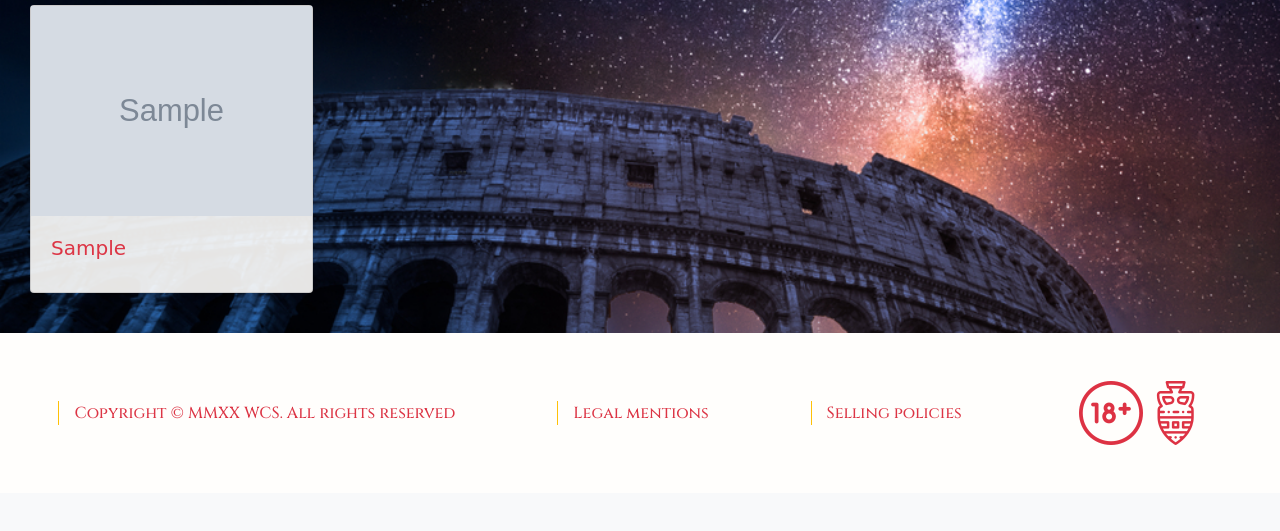
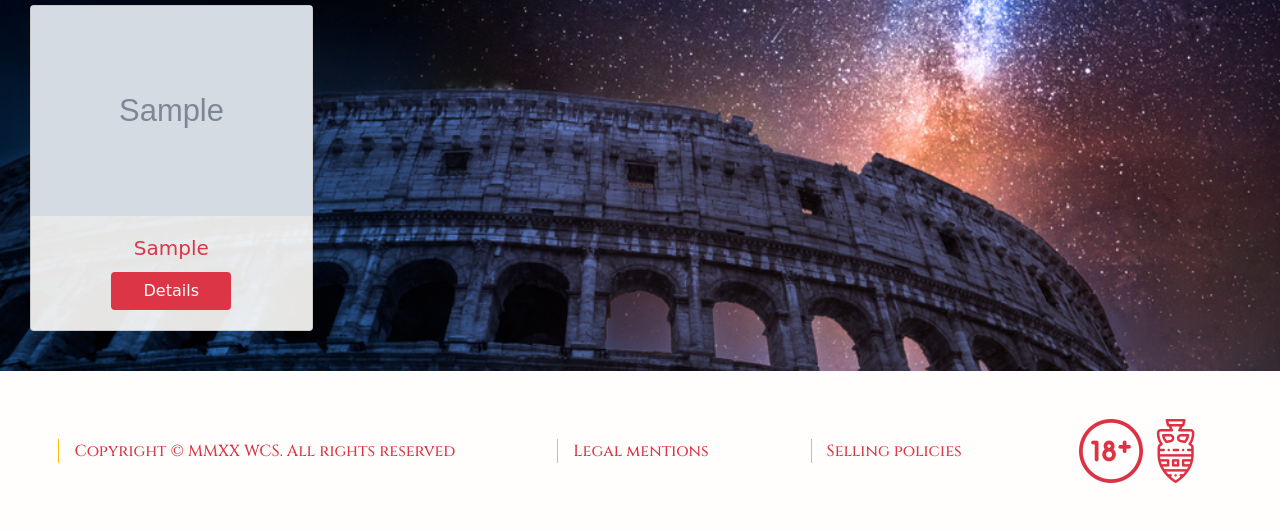
Before and after one commit to AliNedjar/Hackaton_Berners_Lee_MVC, a PHP site: template src/View/Details/index.html.twig in a window 1280 px wide. Shown: the part 373-904 px from the top of the page. Before the commit the page ends 818 px from the top, so only its background shows below. Run offline with PHP 8.4, Linux system fonts and the light colour scheme; the template is opened without the code that fills it: most values are stand-ins (such as "Sample title", 1, 10 or a date in 2020); grey boxes marked "Sample" are stand-in pictures; some libraries are stand-ins or nearby versions; some web fonts are replaced.

Commit message:
add button on files Detail

```diff
--- a/src/View/Details/index.html.twig
+++ b/src/View/Details/index.html.twig
@@ -4,14 +4,16 @@
 {% block content %}
 
     <div class="container-fluid">
-    <div class="pillars"><img src="/assets/images/greek-pillars.png/"><h1 class="text-center py-5">All Cocktails</h1><img src="/assets/images/greek-pillars.png/"></div>
+        <div class="pillars"><img src="/assets/images/greek-pillars.png/">
+            <h1 class="text-center py-5">All Cocktails</h1><img src="/assets/images/greek-pillars.png/"></div>
         <div class="row">
             {% for cocktail in cocktails.drinks %}
                 <div class="col-12 col-lg-3">
                     <div class="card">
                         <img src="{{ cocktail.strDrinkThumb }}" class="card-img-top" alt="{{ cocktail.strDrink }}">
-                    <div class="card-body">
+                        <div class="card-body text-center">
                             <h5 class="card-title text-truncate">{{ cocktail.strDrink }}</h5>
+                            <a class="btn w-50" href="/Ingredients/recipe/{{ cocktail.idDrink }}">Details</a>
 
                         </div>
                     </div>
```
Lines whose indentation alone changed are shown as unchanged.
